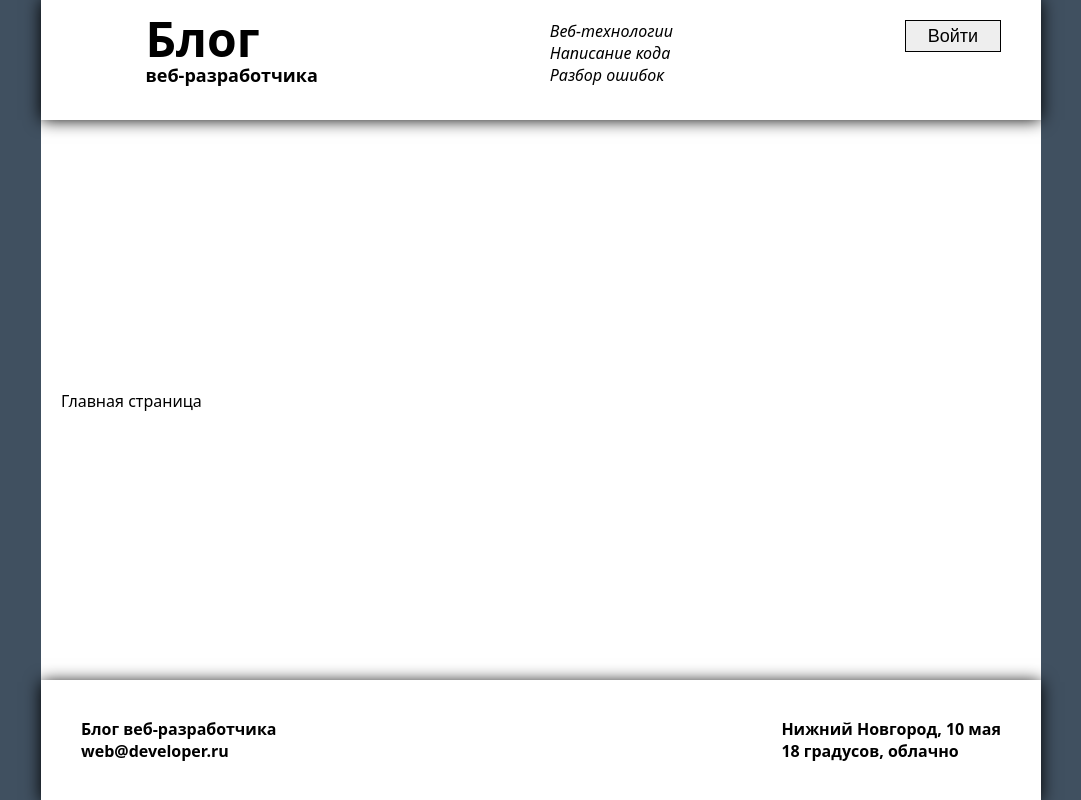
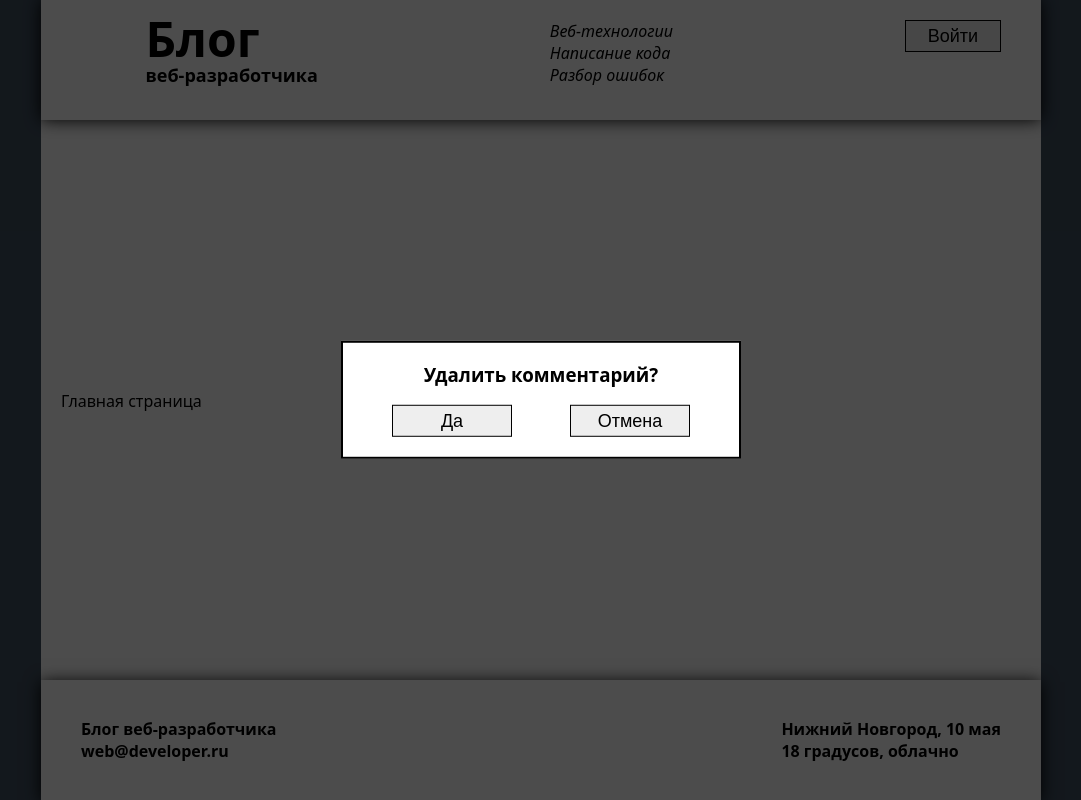
Before and after one commit to helga2lip/blog-react, a React (Vite) app: page / in a window 1280 px wide. Shown: the whole page, without its empty margins (99-1180 px from the left). Built offline with nearby package versions, Linux system fonts and the light colour scheme; a web font is replaced by a local one.

Commit message:
4.10. Модальное окно. Подготовка и стилизация

```diff
--- a/src/App.jsx
+++ b/src/App.jsx
@@ -1,5 +1,5 @@
 import { Route, Routes } from 'react-router-dom'
-import { Header, Footer } from './components'
+import { Header, Footer, Modal } from './components'
 import { Authorization, Registration, Users, Post } from './pages'
 import styled from 'styled-components'
 import { useDispatch } from 'react-redux'
@@ -53,6 +53,7 @@ export function App() {
           </Routes>
         </Page>
         <Footer />
+        <Modal />
       </Appcolumn>
     </>
   )
--- a/src/components/index.js
+++ b/src/components/index.js
@@ -6,3 +6,4 @@ export * from './button/button'
 export * from './h2/h2'
 export * from './auth-form-error/auth-form-error'
 export * from './content/content'
+export * from './modal/modal'
--- /dev/null
+++ b/src/components/modal/modal.jsx
@@ -0,0 +1,63 @@
+import { useSelector } from 'react-redux';
+import { Button } from '../button/button'
+import { selectModalIsOpen, selectModalOnConfirm, selectModalOnCancel, selectModalText } from '../../selectors'
+import styled from "styled-components";
+
+const ModalContainer = ({ className }) => {
+  const isOpen = useSelector(selectModalIsOpen);
+  const text = useSelector(selectModalText);
+  const onConfirm = useSelector(selectModalOnConfirm);
+  const onCancel = useSelector(selectModalOnCancel);
+
+  // if (!isOpen) {
+  //   return null;
+  // }
+
+  return (
+    <div className={className}>
+      <div className="overlay"></div>
+      <div className="box">
+        <h3>Удалить комментарий?{text}</h3>
+        <div className="buttons">
+          <Button width="120px" onClick={onConfirm}>Да</Button>
+          <Button width="120px" onClick={onCancel}>Отмена</Button>
+        </div>
+      </div>
+    </div>
+
+  );
+};
+
+export const Modal = styled(ModalContainer)`
+position: fixed;
+top: 0;
+left: 0;
+right: 0;
+bottom: 0;
+z-index: 20;
+
+& .overlay {
+  background-color: rgba(0, 0, 0, 0.7);
+  width: 100%;
+  height: 100%;
+  position: absolute;
+}
+
+& .box {
+  margin: 0 auto;
+  padding: 0 20px 20px;
+  width: 400px;
+  text-align: center;
+  position: relative;
+  top: 50%;
+  transform: translate(0, -50%);
+  background-color: #ffffff;
+  border: 2px solid #000000;
+  z-index: 30;
+}
+
+& .buttons {
+  display: flex;
+  justify-content: space-around;
+}
+`;
--- a/src/reducers/app-reducer.jsx
+++ b/src/reducers/app-reducer.jsx
@@ -2,6 +2,12 @@ import { ACTION_TYPE } from "../actions";
 
 const InitialAppState = {
   wasLogOut: false,
+  modal: {
+    isOpen: false,
+    text: '',
+    onConfirm: () => { },
+    onCancel: () => { },
+  },
 };
 
 export const appReducer = (state = InitialAppState, action) => {
--- a/src/selectors/index.js
+++ b/src/selectors/index.js
@@ -3,3 +3,7 @@ export * from './select-user-login'
 export * from './select-user-session'
 export * from './select-post'
 export * from './select-user-id'
+export * from './select-modal-text'
+export * from './select-modal-on-confirm'
+export * from './select-modal-on-cancel'
+export * from './select-modal-is-open'
--- /dev/null
+++ b/src/selectors/select-modal-is-open.jsx
@@ -0,0 +1 @@
+export const selectModalIsOpen = ({ app }) => app.modal.isOpen;
--- /dev/null
+++ b/src/selectors/select-modal-on-cancel.jsx
@@ -0,0 +1 @@
+export const selectModalOnCancel = ({ app }) => app.modal.onCancel;
--- /dev/null
+++ b/src/selectors/select-modal-on-confirm.jsx
@@ -0,0 +1 @@
+export const selectModalOnConfirm = ({ app }) => app.modal.onConfirm;
--- /dev/null
+++ b/src/selectors/select-modal-text.jsx
@@ -0,0 +1 @@
+export const selectModalText = ({ app }) => app.modal.text;
```
